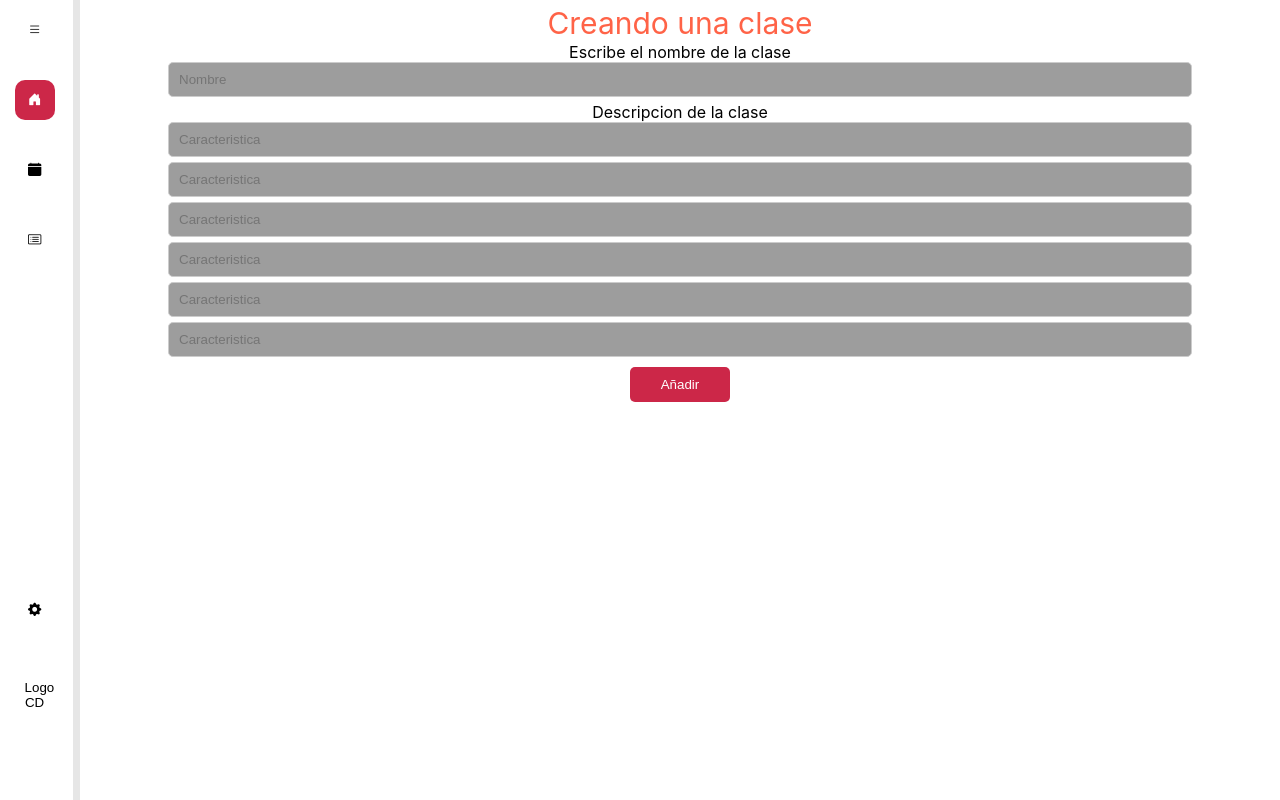
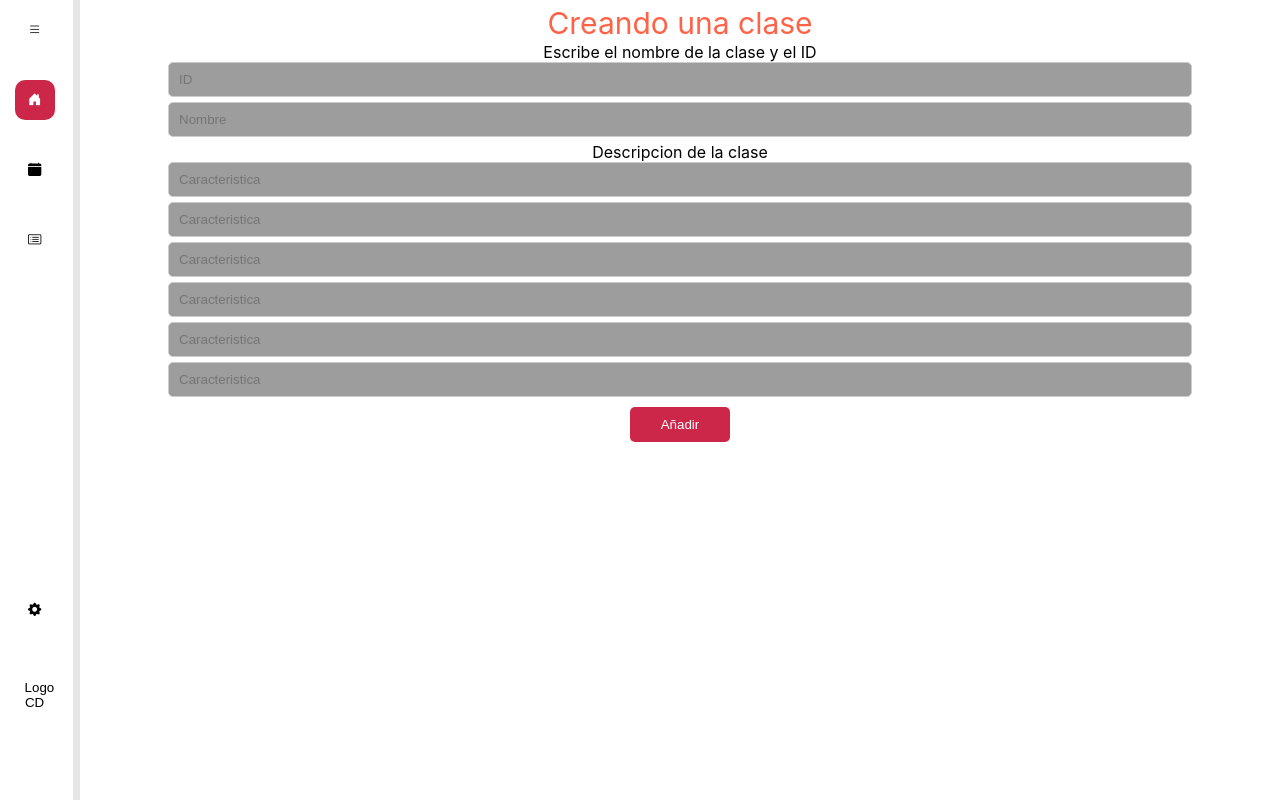
Before and after one commit to OlafGG/FrontServicioSocial, a React (Create React App) app: page /addClass in a window 1280 px wide. Built offline with nearby package versions, Linux system fonts and the light colour scheme.

Commit message:
Adding post to add materias, and a new input for ID

```diff
--- a/src/components/pure/form/class.form.jsx
+++ b/src/components/pure/form/class.form.jsx
@@ -7,84 +7,87 @@ const ClassForm = () => {
 
     const navegar = useNavigate();
 
-    const materia = {
-        nombre: '',
+    const [inputValue, setInputValue] = useState({
+        materia_id: '',
+        materia_name: '',
         materia_caracteristica_1: '',
         materia_caracteristica_2: '',
         materia_caracteristica_3: '',
         materia_caracteristica_4: '',
         materia_caracteristica_5: '',
         materia_caracteristica_6: ''
-    }
+    });
 
-    /*{
-        name: document.getElementById("name").value,
-        c1: document.getElementById("d1").value,
-        c2: document.getElementById("d2").value,
-        c3: document.getElementById("d3").value,
-        c4: document.getElementById("d4").value,
-        c5: document.getElementById("d5").value,
-        c6: document.getElementById("d6").value
-    }*/
-    const [inputValue, setInputValue] = useState('');
-    const [des1, setdes1] = useState('');
-    const [des2, setdes2] = useState('');
-    const [des3, setdes3] = useState('');
-    const [des4, setdes4] = useState('');
-    const [des5, setdes5] = useState('');
-    const [des6, setdes6] = useState('');
+    const handleChange = (event) => {
+        const { name, value } = event.target;
+        setInputValue((prevValoresInputs) => ({
+          ...prevValoresInputs,
+          [name]: value,
+        }));
+      };
 
-    const handleInputChange = (event) => {
-        setInputValue(event.target.value);
-        setdes1(event.target.value);
-        setdes2(event.target.value);
-        setdes3(event.target.value);
-        setdes4(event.target.value);
-        setdes5(event.target.value);
-        setdes6(event.target.value);
-    };
 
-    const handleSubmit = (event) => {
-        event.preventDefault();
-        // Utiliza el valor de 'inputValue' para lo que necesites
-        console.log(inputValue);
-        setInputValue('');
-        setdes1('');
-        setdes2('');
-        setdes3('');
-        setdes4('');
-        setdes5('');
-        setdes6('');
-        // Restablece el campo de entrada después de enviar el formulario
-    };
+        //FETCH: Putting data on databse
+
+
+
+
+        async function  fechData (inputValue){
+
+            const options = {
+            method: 'POST',
+            headers: {
+              'Content-Type': 'application/json'
+            },
+            body: JSON.stringify(inputValue) // Convierte el objeto a una cadena JSON
+          };
+
+            const response = await fetch('http://localhost:8000/api/materias/', options)
+            .then(response => {
+              if (response.ok) {
+                // La solicitud se realizó correctamente
+                console.log('Datos actualizados');
+              } else {
+                // Ocurrió un error en la solicitud
+                console.error('Error al actualizar los datos');
+              }
+            })
+            .catch(error => {
+              // Ocurrió un error en la comunicación con el servidor
+              console.error('Error de red:', error);
+            });
+
+        }
+
+
+
 
     return (
         <div className='principal-class-add'>
         {
             console.log(inputValue)
         }
-            <div className='body' onSubmit={handleSubmit}>
+            <div className='body' >
                 <div className='titulo'>
                     <label id='titulo-label'>Creando una clase</label>
                 </div>
                 <div className='inputs'>
-                    <label className='titulodescription'>Escribe el nombre de la clase</label>
+                    <label className='titulodescription'>Escribe el nombre de la clase y el ID</label>
                 </div>
-                <input type='text' placeholder='Nombre' onChange={handleInputChange} value={inputValue} id='name' className='description'></input>
+                <input type='text' placeholder='ID' name='materia_id' onChange={handleChange} value={inputValue.materia_id} id='id_materia' className='description'></input>
+                <input type='text' placeholder='Nombre' name='materia_name' onChange={handleChange} value={inputValue.materia_name} id='name' className='description'></input>
                 <div className='inputs'>
                     <label className='titulo-descripcion'>Descripcion de la clase</label>
                 </div>
-                    <input type='text' placeholder='Caracteristica' onChange={handleInputChange} value={des1}  id='d1' className='description'></input>
-                    <input type='text' placeholder='Caracteristica' onChange={handleInputChange} value={des2} id='d2' className='description'></input>
-                    <input type='text' placeholder='Caracteristica' onChange={handleInputChange} value={des3} id='d3' className='description'></input>
-                    <input type='text' placeholder='Caracteristica' onChange={handleInputChange} value={des4} id='d4' className='description'></input>
-                    <input type='text' placeholder='Caracteristica' onChange={handleInputChange} value={des5} id='d5' className='description'></input>
-                    <input type='text' placeholder='Caracteristica' onChange={handleInputChange} value={des6} id='d6' className='description final'></input>
+                    <input type='text' placeholder='Caracteristica' name='materia_caracteristica_1' onChange={handleChange} value={inputValue.materia_caracteristica_1} id='d1' className='description'></input>
+                    <input type='text' placeholder='Caracteristica' name='materia_caracteristica_2' onChange={handleChange} value={inputValue.materia_caracteristica_2} id='d2' className='description'></input>
+                    <input type='text' placeholder='Caracteristica' name='materia_caracteristica_3' onChange={handleChange} value={inputValue.materia_caracteristica_3} id='d3' className='description'></input>
+                    <input type='text' placeholder='Caracteristica' name='materia_caracteristica_4' onChange={handleChange} value={inputValue.materia_caracteristica_4} id='d4' className='description'></input>
+                    <input type='text' placeholder='Caracteristica' name='materia_caracteristica_5' onChange={handleChange} value={inputValue.materia_caracteristica_5} id='d5' className='description'></input>
+                    <input type='text' placeholder='Caracteristica' name='materia_caracteristica_6' onChange={handleChange} value={inputValue.materia_caracteristica_6} id='d6' className='description final'></input>
                 <div>
-                    <button type='submit' id='submit-button-add-class' onClick={() => {
-                        /*navegar('/')*/
-
-                    }}>Añadir</button>
+                    <button type='submit' id='submit-button-add-class' onClick={()  => { fechData(inputValue);
+                    navegar('/') }   }>Añadir</button>
                 </div>
 
             </div>
```
